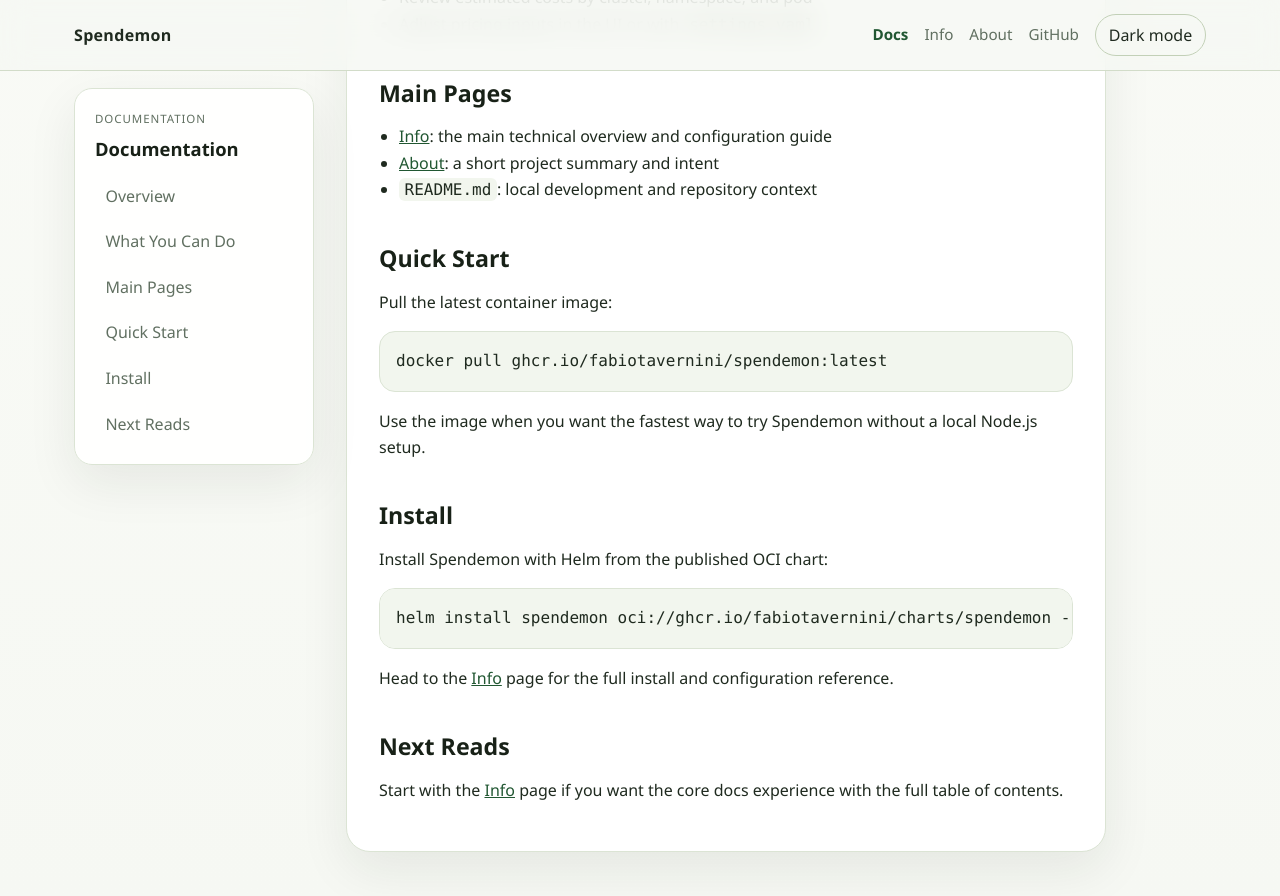
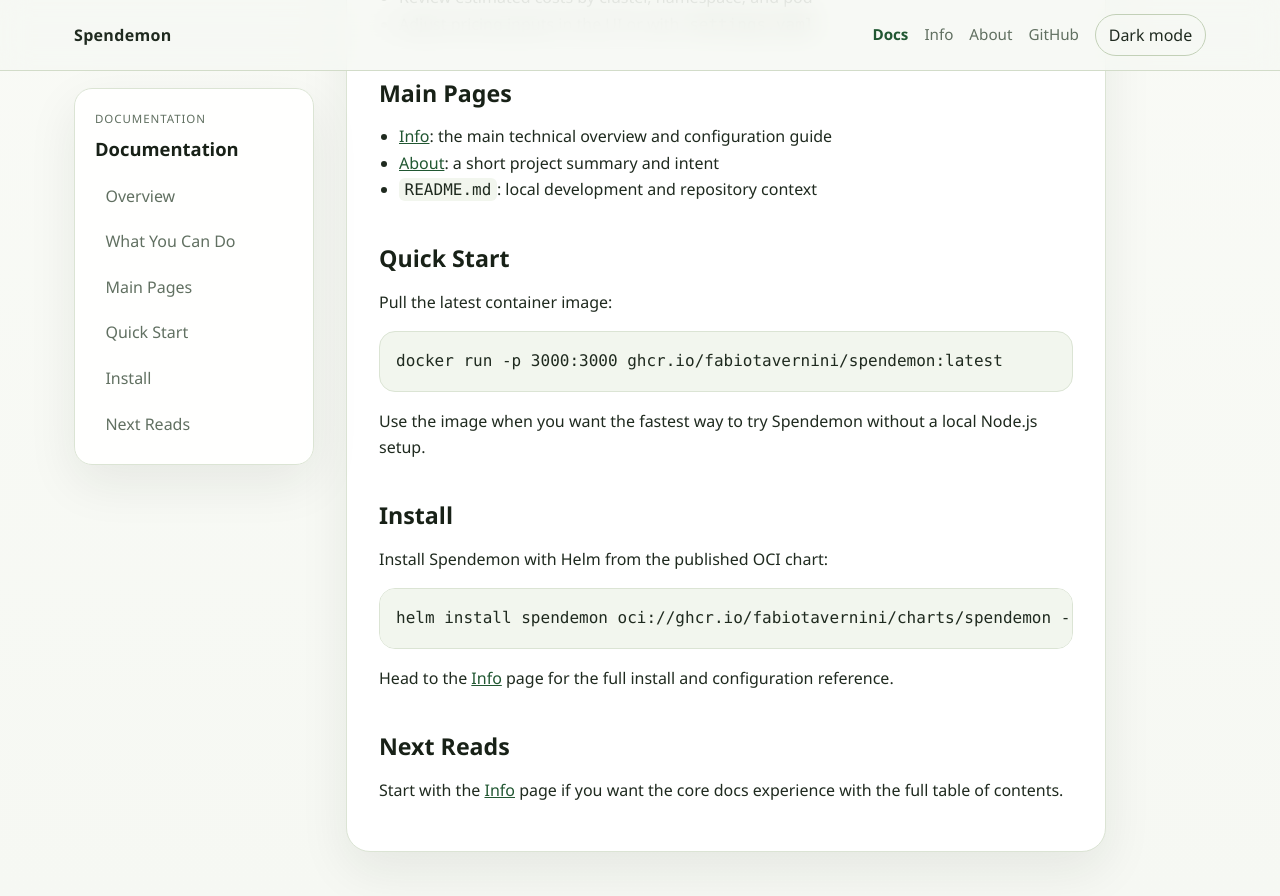
Before and after one commit to FabioTavernini/spendemon, a Jekyll site: the page built from docs/index.markdown, in a window 1280 px wide and 900 px high, scrolled down 704 px. Shown: the top 896 px of the window. Built offline with Jekyll 4.4.1, drawn with Linux system fonts in a browser that asks for light colours.

Commit message:
updated quickstart [skip ci]

````diff
--- a/docs/index.markdown
+++ b/docs/index.markdown
@@ -49,7 +49,7 @@
 Pull the latest container image:
 
 ```bash
-docker pull ghcr.io/fabiotavernini/spendemon:latest
+docker run -p 3000:3000 ghcr.io/fabiotavernini/spendemon:latest
 ```
 
 Use the image when you want the fastest way to try Spendemon without a local Node.js setup.
--- a/docs/info.markdown
+++ b/docs/info.markdown
@@ -42,7 +42,7 @@
 If you want the fastest way to try Spendemon, start with the published Docker image:
 
 ```bash
-docker pull ghcr.io/fabiotavernini/spendemon:latest
+docker run -p 3000:3000 ghcr.io/fabiotavernini/spendemon:latest
 ```
 
 After pulling the image, run it with the environment variables and configuration that fit your setup.
````
Also changed, not shown: charts/spendemon/templates/settings.yaml (added).
